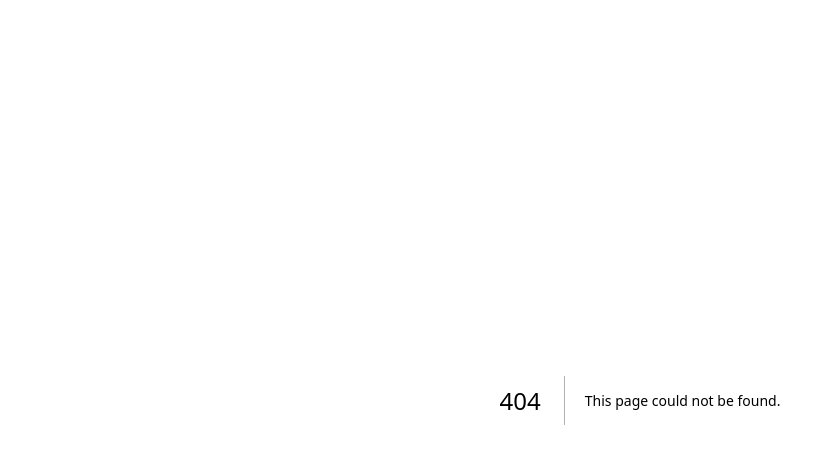
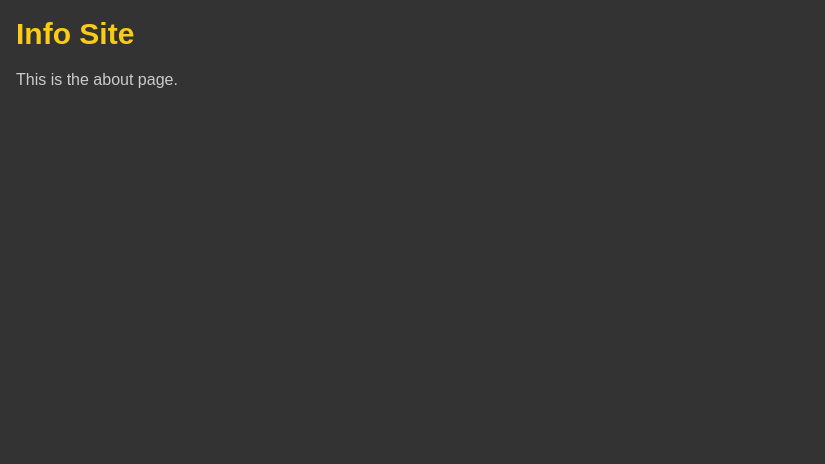
Before and after one commit to edwardtanguay/et002-nextjs-usecontext, a Next.js app: page /about in a window 1280 px wide. Before the commit this address had no page. Shown: the top 464 px of the page, without its empty margins (0-825 px from the left). Built offline with nearby package versions, Linux system fonts and the light colour scheme.

Commit message:
pages in without nav bar

```diff
--- /dev/null
+++ b/app/about/page.tsx
@@ -0,0 +1,13 @@
+import React from 'react';
+import Header from '../../components/Header';
+
+function About() {
+	return (
+		<>
+		<Header/>
+			<p> This is the about page.</p>
+		</>
+	);
+}
+
+export default About;
--- /dev/null
+++ b/app/info/page.tsx
@@ -0,0 +1,13 @@
+import React from 'react';
+import Header from '../../components/Header';
+
+function Info() {
+	return (
+		<>
+		<Header/>
+			<p> This is the info page.</p>
+		</>
+	);
+}
+
+export default Info;
--- a/app/page.tsx
+++ b/app/page.tsx
@@ -1,13 +1,13 @@
 import React from 'react';
 import Header from '../components/Header';
 
-function Home() {
+function Welcome() {
 	return (
 		<>
 		<Header/>
-			<p> This is the home page.</p>
+			<p> This is the welcome page.</p>
 		</>
 	);
 }
 
-export default Home;
+export default Welcome;
```
